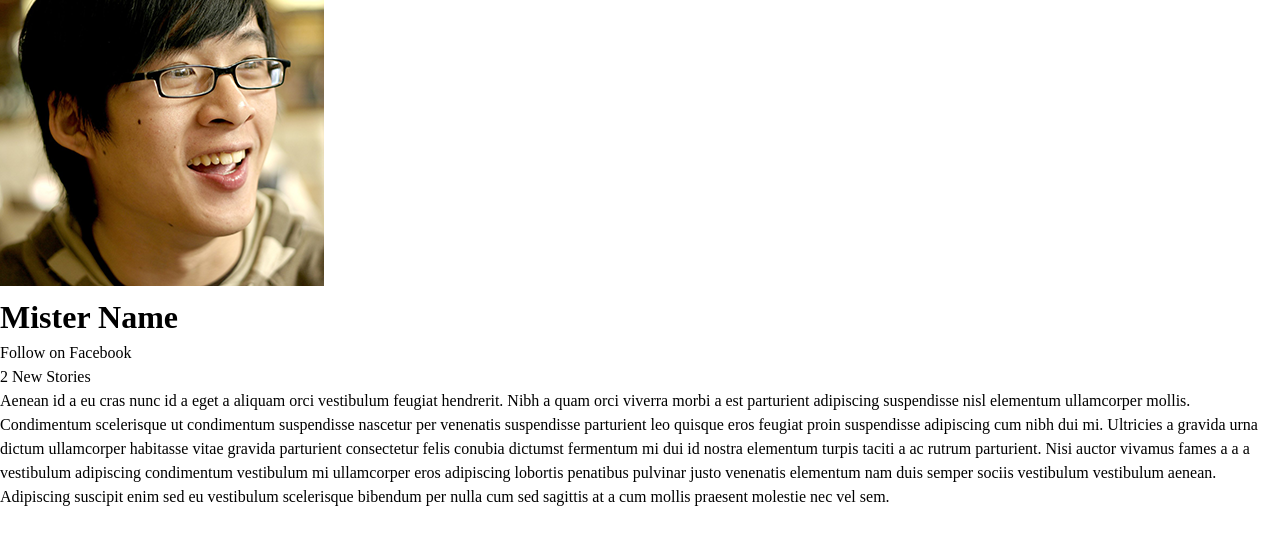
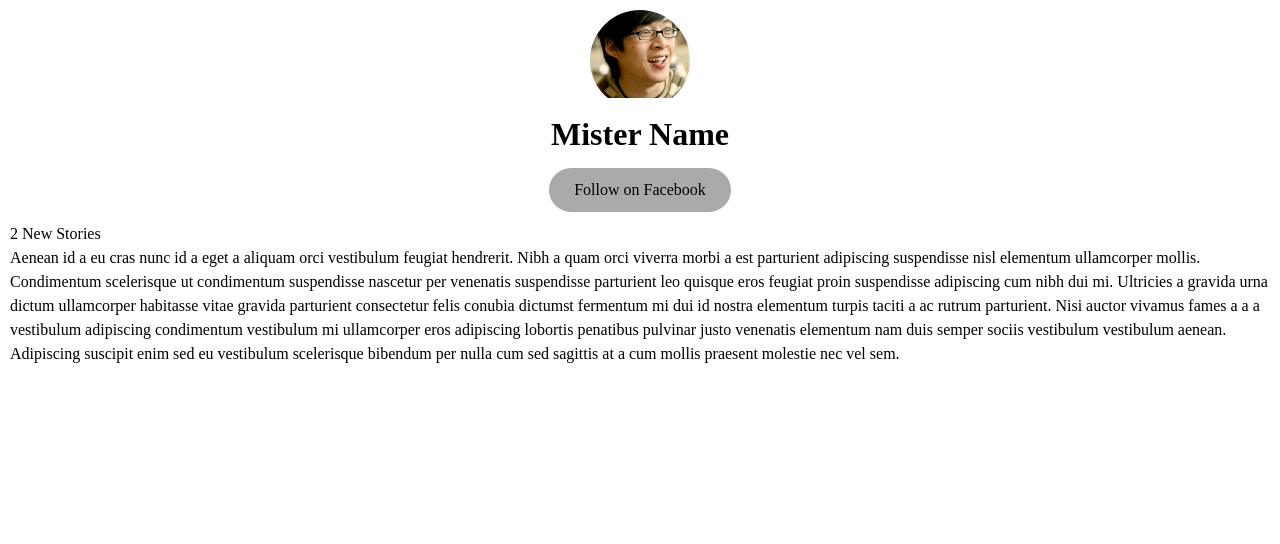
Before and after one commit to emeaguiar/frontend-test-HA9iMalsOK, a website: page index.html in a window 1280 px wide. Drawn offline with Linux system fonts and the light colour scheme.

Commit message:
Add styles for author card and refactor for follow link

```diff
--- a/assets/src/css/components/_author-card.scss
+++ b/assets/src/css/components/_author-card.scss
@@ -1,3 +1,29 @@
 .author-card {
+	display: flex;
+	flex-direction: column;
+	padding: 10px;
 
+	& > .avatar {
+		border-radius: 50%;
+		height: 100px;
+		overflow: hidden;
+		margin: 0 auto;
+		width: 100px;
+	}
+
+	& > .avatar picture {
+		display: block;
+	}
+
+	& > .avatar .image {
+		display: block;
+	}
+
+	& > .content .meta {
+		text-align: center;
+	}
+
+	& > .content .follow-link {
+		padding: 10px 25px;
+	}
 }
--- a/assets/src/css/helpers/_variables.scss
+++ b/assets/src/css/helpers/_variables.scss
@@ -1,6 +1,11 @@
 // Variables
 //
 // Variables used site-wide.
+
+// Colors
+$silver-chalice: #aaaaaa;
+
+$follow-link-bg: $silver-chalice;
 
 // Breakpoints
 // How to use corresponding mixin:
--- a/assets/src/css/main.scss
+++ b/assets/src/css/main.scss
@@ -14,4 +14,4 @@
 
 // Components
 
-@import 'components/author-card';
+@import 'components/index';
--- a/index.html
+++ b/index.html
@@ -13,7 +13,7 @@
 			<div class="avatar">
 				<picture>
 					<source media="(min-width: 768px)" srcset="./assets/images/headshot@2x.png">
-					<img src="./assets/images/headshot_mobile@2x.png" alt="Mister Name's headshot">
+					<img class="image" src="./assets/images/headshot_mobile@2x.png" alt="Mister Name's headshot">
 				</picture>
 			</div>
 
```
Also changed, not shown: assets/dist/css/main.css, assets/dist/js/main.js, 1 other file.
